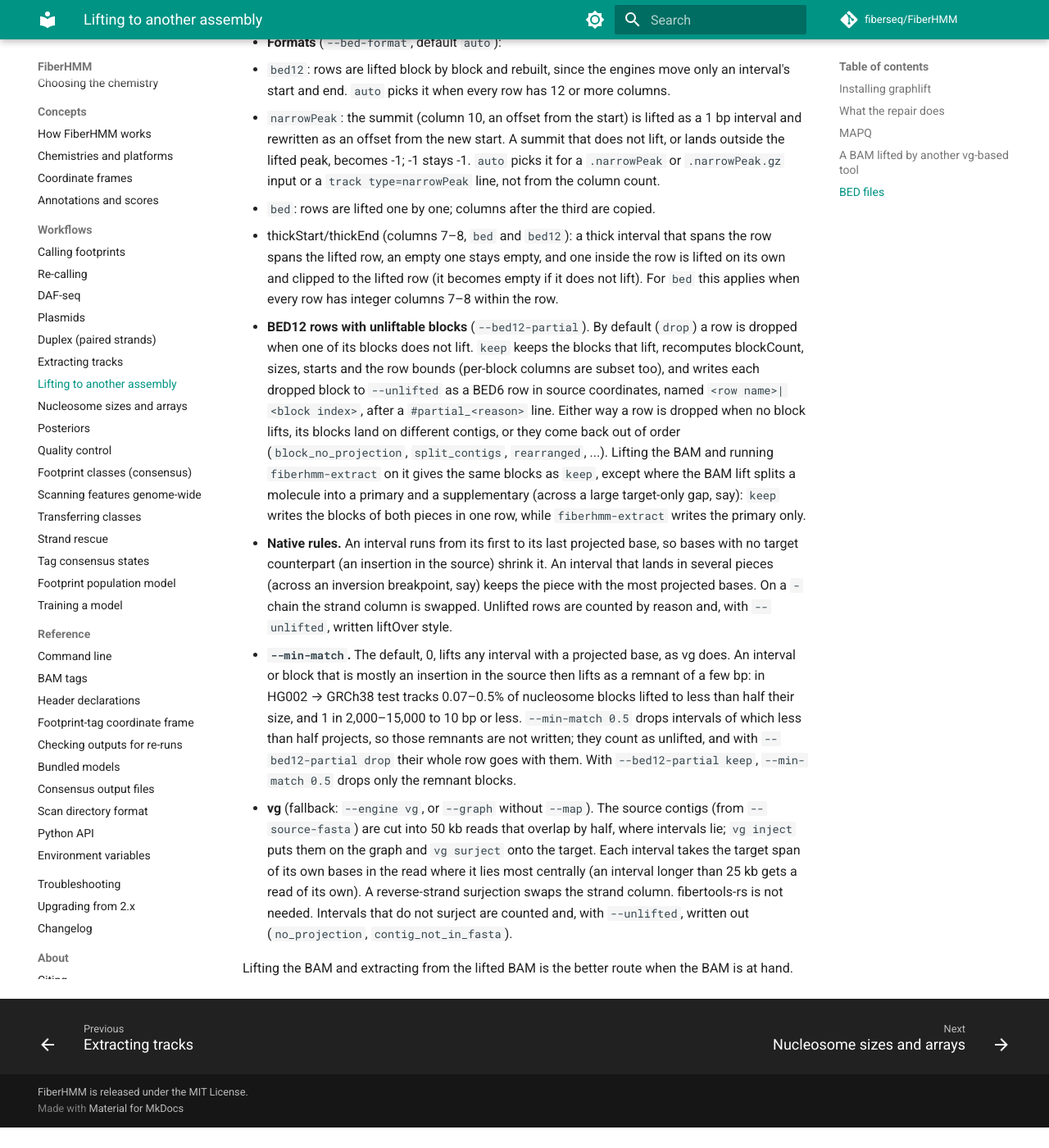
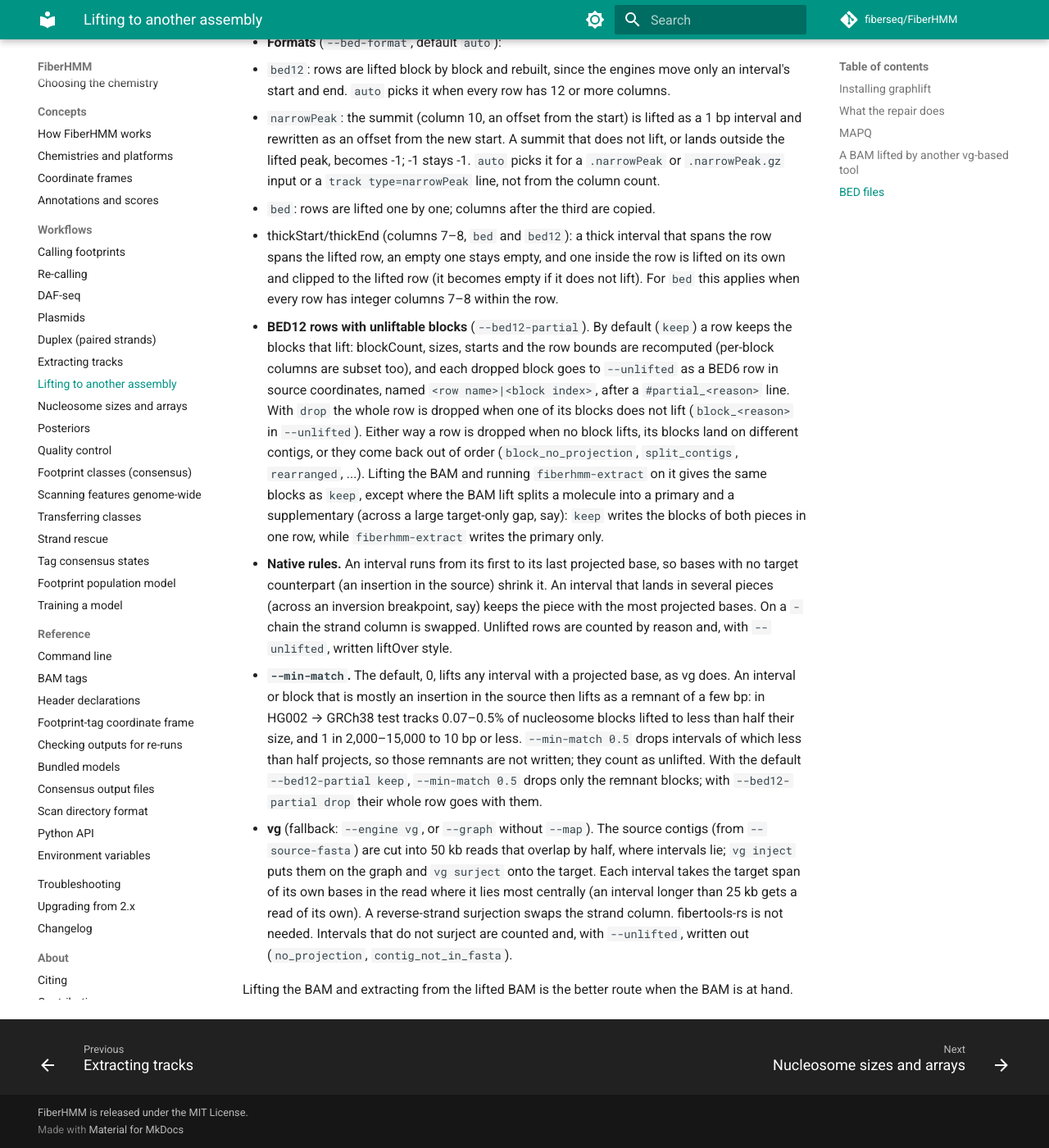
Before and after one commit to fiberseq/FiberHMM, an MkDocs documentation site: the page built from docs/workflows/lifting.md, in a window 1280 px wide and 1400 px high, scrolled down 4337 px. Shown: the whole window at 82% size. Built offline with MkDocs 1.6.1 and Material for MkDocs 9.7.7, drawn with Linux system fonts in a browser that asks for light colours; comment, search, counter and statistics services are not loaded; before the commit the page ends 5712 px from its top, so only the background shows below that.

Commit message:
lift: --bed12-partial keep is the default (owner decision, 27 Oct)
A BED12 row keeps the blocks that lift; lost blocks go to --unlifted with
their reasons. --bed12-partial drop stays available. An explicit keep is
still refused for non-BED12 input; the default leaves plain BED alone.

Co-Authored-By: Claude Opus 5.5 <noreply@anthropic.com>

```diff
--- a/docs/workflows/lifting.md
+++ b/docs/workflows/lifting.md
@@ -208,14 +208,14 @@ fiberhmm-lift --bed -i calls_nucleosome.bed -o calls_nucleosome.grch38.bed \
     becomes empty if it does not lift). For `bed` this applies when every row
     has integer columns 7–8 within the row.
 - **BED12 rows with unliftable blocks** (`--bed12-partial`). By default
-  (`drop`) a row is dropped when one of its blocks does not lift. `keep`
-  keeps the blocks that lift, recomputes blockCount, sizes, starts and the
-  row bounds (per-block columns are subset too), and writes each dropped
-  block to `--unlifted` as a BED6 row in source coordinates, named
-  `<row name>|<block index>`, after a `#partial_<reason>` line. Either way a
-  row is dropped when no block lifts, its blocks land on different contigs,
-  or they come back out of order (`block_no_projection`, `split_contigs`,
-  `rearranged`, ...). Lifting the BAM and running `fiberhmm-extract` on it
+  (`keep`) a row keeps the blocks that lift: blockCount, sizes, starts and
+  the row bounds are recomputed (per-block columns are subset too), and each
+  dropped block goes to `--unlifted` as a BED6 row in source coordinates,
+  named `<row name>|<block index>`, after a `#partial_<reason>` line. With
+  `drop` the whole row is dropped when one of its blocks does not lift
+  (`block_<reason>` in `--unlifted`). Either way a row is dropped when no
+  block lifts, its blocks land on different contigs, or they come back out
+  of order (`block_no_projection`, `split_contigs`, `rearranged`, ...). Lifting the BAM and running `fiberhmm-extract` on it
   gives the same blocks as `keep`, except where the BAM lift splits a
   molecule into a primary and a supplementary (across a large target-only
   gap, say): `keep` writes the blocks of both pieces in one row, while
@@ -232,9 +232,9 @@ fiberhmm-lift --bed -i calls_nucleosome.bed -o calls_nucleosome.grch38.bed \
   0.07–0.5% of nucleosome blocks lifted to less than half their size, and
   1 in 2,000–15,000 to 10 bp or less. `--min-match 0.5` drops intervals of which
   less than half projects, so those remnants are not written; they count as
-  unlifted, and with `--bed12-partial drop` their whole row goes with them.
-  With `--bed12-partial keep`, `--min-match 0.5` drops only the remnant
-  blocks.
+  unlifted. With the default `--bed12-partial keep`, `--min-match 0.5`
+  drops only the remnant blocks; with `--bed12-partial drop` their whole row
+  goes with them.
 - **vg** (fallback: `--engine vg`, or `--graph` without `--map`). The
   source contigs (from `--source-fasta`) are cut into 50 kb reads that
   overlap by half, where intervals lie; `vg inject` puts them on the graph
```
Also changed, not shown: CHANGELOG.md (+3 -2 lines), docs/reference/cli.md (+1 -1 lines), 2 other files.
